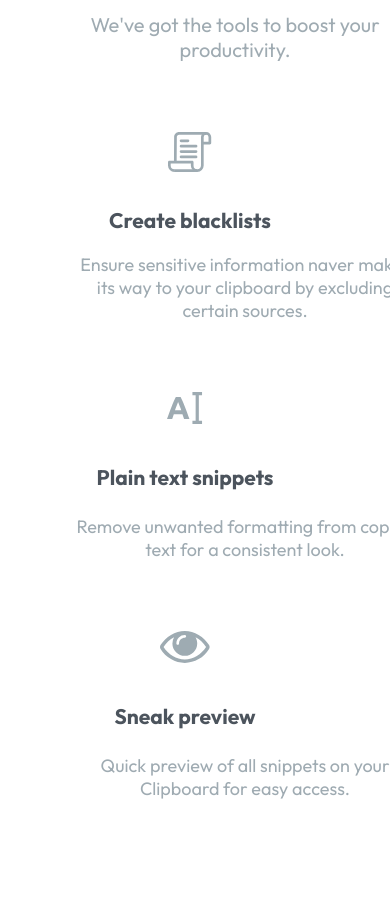
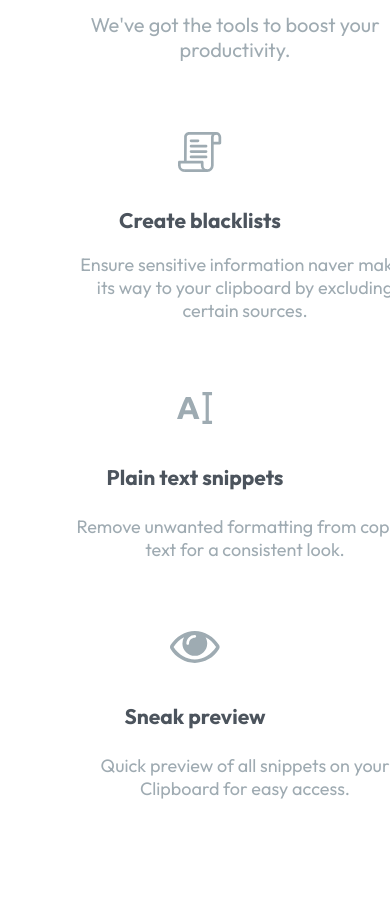
Before and after one commit to chaima652/Clipboard-landing-page, a plain HTML site: page index.html in a window 390 px wide. Shown: the part 2560-3477 px from the top of the page. Drawn offline with Linux system fonts and the light colour scheme; a web font is replaced by a local one.

Commit message:
Update style.css

```diff
--- a/style.css
+++ b/style.css
@@ -450,10 +450,10 @@ nav .f-2 a:hover{
         text-align: center;
     }
     .sec-3 .m-1 img{
-        margin-left: -40px;
+        margin-left: -20px;
     }
     .sec-3 .m-1 h3{
-        margin-left: -40px;
+        margin-left: -20px;
     }
     .sec-3 .m-1 p{
         width: 350px;
@@ -464,10 +464,10 @@ nav .f-2 a:hover{
         margin-left: 20px;
     }
     .sec-3 .m-2 img{
-        margin-left: -40px;
+        margin-left: -20px;
     }
     .sec-3 .m-2 h3{
-        margin-left: -40px;
+        margin-left: -20px;
     }
     .sec-3 .m-2 p{
         width: 350px;
@@ -478,10 +478,10 @@ nav .f-2 a:hover{
         margin-left: 20px;
     }
     .sec-3 .m-3 img{
-        margin-left: -40px;
+        margin-left: -20px;
     }
     .sec-3 .m-3 h3{
-        margin-left: -40px;
+        margin-left: -20px;
     }
     .sec-3 .m-3 p{
         width: 350px;
```
